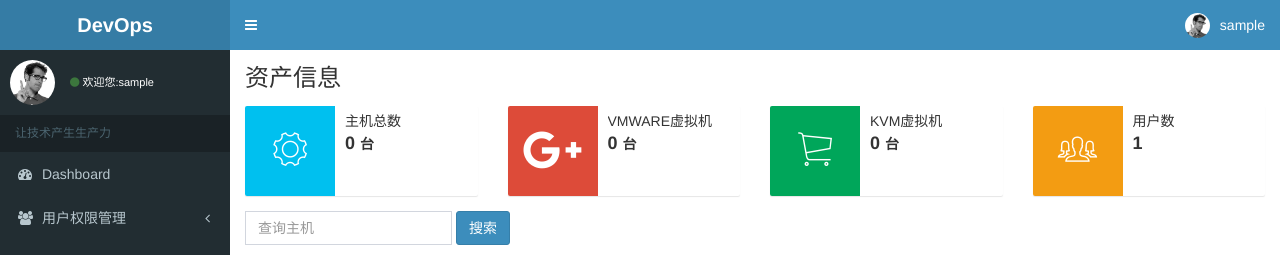
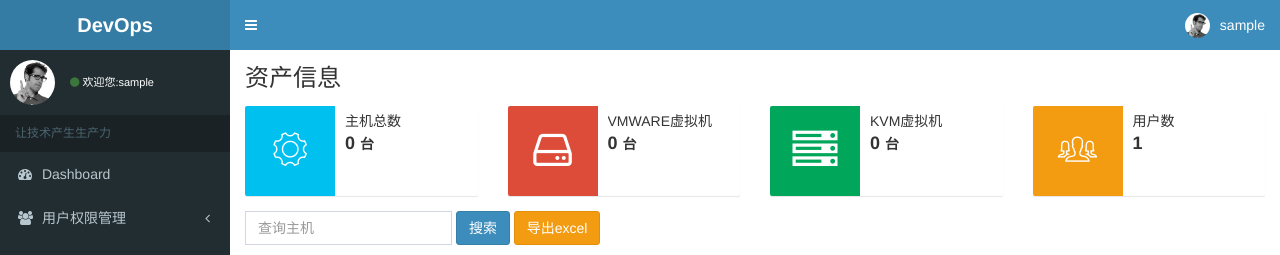
Before and after one commit to xiaoyaolaotou/Devops, a Django app: page / in a window 1280 px wide. Shown: the top 255 px of the page. Run offline with Django 3.2, Linux system fonts and the light colour scheme; the visitor is signed in with stand-in values (Sample User, id 1); data comes from the database, SQL or seed files in the repository; data that the repository does not hold is empty; some libraries are stand-ins or nearby versions; some web fonts are replaced.

Commit message:
增加系统资产导出excel

```diff
--- a/assets/urls.py
+++ b/assets/urls.py
@@ -12,6 +12,7 @@ urlpatterns = [
     re_path(r'^error/$', views.ErrorView.as_view(),name='error'),
     re_path(r'^success/$', views.SuccessView.as_view(),name='success'),
     re_path('collect', views.CollectHostInfo.as_view(), name="collect"),
+    re_path('export', views.CollectHostExport.as_view(), name="export"),
     re_path('api/v1/cmdb/collect', views.CollectHostInfo.as_view(), name="collect"),
 
 ]
--- a/assets/views.py
+++ b/assets/views.py
@@ -1,7 +1,9 @@
 # 内部模块
 import datetime
+import time
 
 # 第三方模块
+import xlwt
 from django.shortcuts import render
 from django.views.generic import View, ListView
 from django.http import HttpResponse, JsonResponse,QueryDict
@@ -97,3 +99,38 @@ class ErrorView(View):
 class SuccessView(View):
     def get(self, request):
         return render(request, "success.html")
+
+
+class CollectHostExport(LoginRequiredMixin, View):
+    def get(self, request):
+        """业务线导出"""
+
+        db = models.Assets.objects.all()
+        response = HttpResponse(content_type='application/vnd.ms-excel')
+
+        bt = ['主机名', 'IP地址', 'cpu', '内存', '磁盘', '主机类型', '系统', '创建日期', '更新日期']
+
+        wb = xlwt.Workbook(encoding='utf-8')
+        sh = wb.add_sheet("详情")
+        dateFormat = xlwt.XFStyle()
+        dateFormat.num_format_str = 'yyyy/mm/dd'
+
+        for i in range(len(bt)):
+            sh.write(0, i, bt[i])
+
+        for i in range(len(db)):
+            sh.write(i + 1, 0, db[i].hostname)
+            sh.write(i + 1, 1, db[i].private_ip)
+            sh.write(i + 1, 2, db[i].cpu)
+            sh.write(i + 1, 3, db[i].server_mem)
+            sh.write(i + 1, 4, db[i].disk)
+            sh.write(i + 1, 5, db[i].server_type)
+            sh.write(i + 1, 6, db[i].os)
+            sh.write(i + 1, 7, db[i].create_time.strftime('%Y-%m-%d %H:%M:%S'))
+            sh.write(i + 1, 8, db[i].update_time.strftime('%Y-%m-%d %H:%M:%S'))
+
+        response['Content-Disposition'] = 'attachment; filename=assets' + time.strftime('%Y%m%d', time.localtime(
+            time.time())) + '.xls'
+        wb.save(response)
+
+        return response
--- a/templates/assets/assets.html
+++ b/templates/assets/assets.html
@@ -46,7 +46,7 @@
         <!-- 第一层第二个图标-->
         <div class="col-md-3 col-sm-6 col-xs-12">
             <div class="info-box">
-                <span class="info-box-icon bg-red"><i class="fa fa-google-plus"></i></span>
+                <span class="info-box-icon bg-red"><i class="fa fa-hdd-o"></i></span>
                 <div class="info-box-content">
                     <span class="info-box-text">Vmware虚拟机</span>
                     <span class="info-box-number">{{ vmware }}
@@ -61,7 +61,7 @@
         <!-- 第一层第三个图标-->
         <div class="col-md-3 col-sm-6 col-xs-12">
             <div class="info-box">
-                <span class="info-box-icon bg-green"><i class="ion ion-ios-cart-outline"></i></span>
+                <span class="info-box-icon bg-green"><i class="fa fa-server"></i></span>
 
                 <div class="info-box-content">
                     <span class="info-box-text">KVM虚拟机</span>
@@ -99,6 +99,7 @@
             </div>
         </div>
         <button type="submit" class="btn btn-primary">搜索</button>
+        <a href="{% url 'assets:export' %}" class="btn btn-warning" type="button">导出excel</a>
 
     </form>
 
```
Also changed, not shown: README.md, img/export.png (added), img/首页分页.png (deleted), 1 other file.
